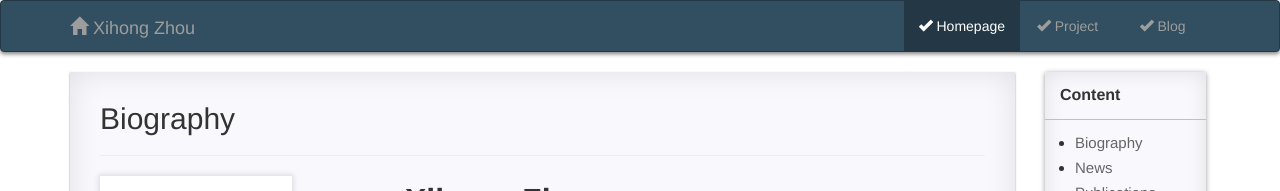
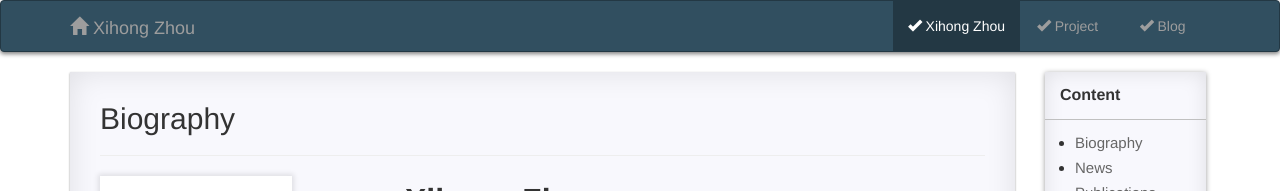
Before and after one commit to XihongZhou/xihongzhou.github.io, a Jekyll site: the page built from pages/1_homepage.md, in a window 1280 px wide and 900 px high. Shown: the top 191 px of the window. Built offline with Jekyll 4.4.1, drawn with Linux system fonts in a browser that asks for light colours; comment, search, counter and statistics services are not loaded.

Commit message:
Update 1_homepage.md

```diff
--- a/pages/1_homepage.md
+++ b/pages/1_homepage.md
@@ -1,6 +1,6 @@
 ---
 layout: page
-title: Homepage
+title: Xihong Zhou
 comments: true
 permalink: /homepage/
 
```
